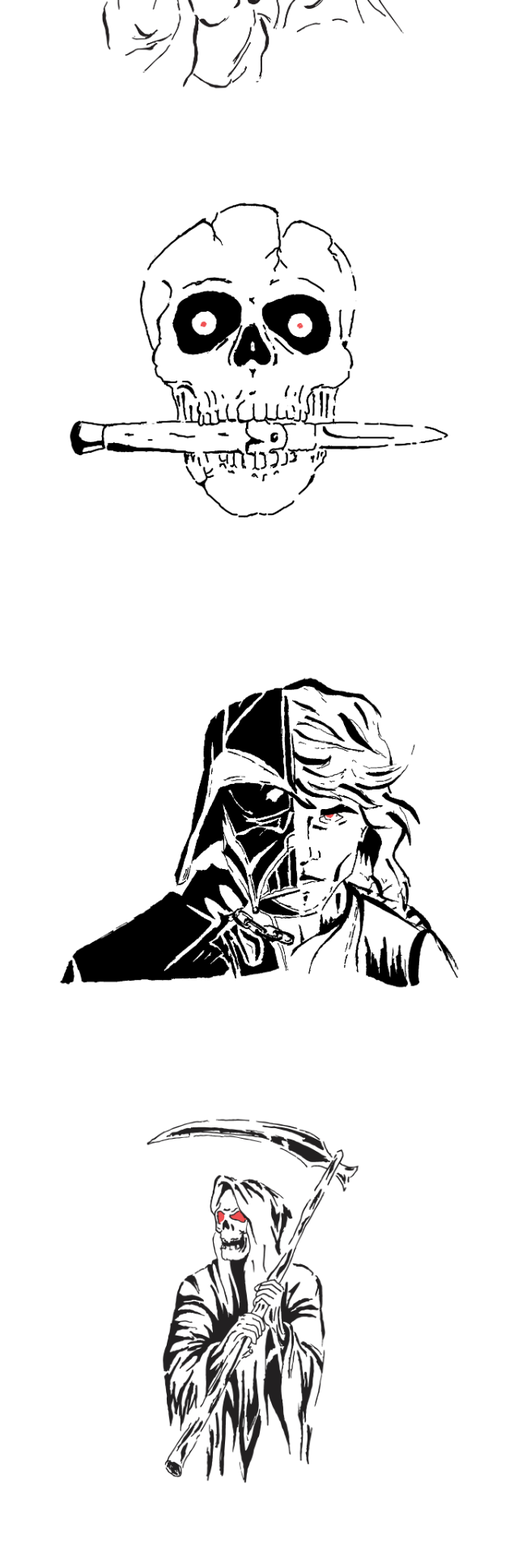
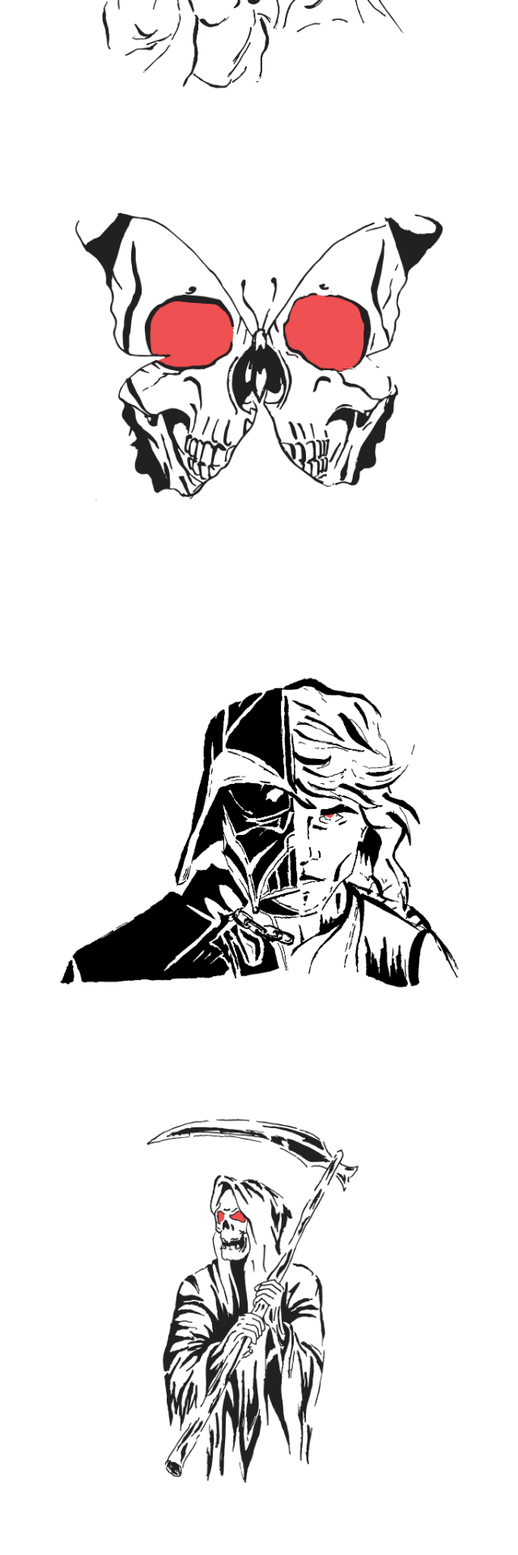
Before and after one commit to gus-quintini/gus-quintini.ca, a Jekyll site: the page built from illus.html, in a window 1280 px wide. Shown: the part 1786-3706 px from the top of the page at 81% size, without its empty margins (349-989 px from the left). Built offline with Jekyll 4.4.1, drawn with Linux system fonts in a browser that asks for light colours.

Commit message:
added more illustrations/trying to fix form

```diff
--- a/about.html
+++ b/about.html
@@ -41,7 +41,7 @@
       </div>
 
       <div class="form">
-        <form id="contact" action="" method="post">
+        <form id="contact" method="post" action="https://formspree.io/contact@gus-quintini.ca">
           <h3>Say Hello!</h3>
           <fieldset>
             <input placeholder="Your name" type="text" required>
@@ -50,7 +50,7 @@
             <input placeholder="Your Email Address" type="email" required>
           </fieldset>
           <fieldset>
-            <input placeholder="Your Web Site (optional)" type="url" required>
+            <input placeholder="Your Web Site (optional)" type="url">
           </fieldset>
           <fieldset>
             <textarea placeholder="Type your message here...." required></textarea>
--- a/illus.html
+++ b/illus.html
@@ -56,7 +56,7 @@
       <div id="grid fix">
         <div class="">
           <div class="blankillus">
-            <div class=""><img class=""src="{{site.baseurl}}/img/skull1.png" alt="Skull holding knife in mouth" /></div>
+            <div class=""><img class=""src="{{site.baseurl}}/img/skull3.png" alt="Illustration of a skull within a butterfly" /></div>
           </div>
         </div>
       </div>
@@ -64,7 +64,7 @@
       <div id="grid fix">
         <div class="">
           <div class="blankillus">
-            <div class=""><img class=""src="{{site.baseurl}}/img/an.png" alt="Skull holding knife in mouth" /></div>
+            <div class=""><img class=""src="{{site.baseurl}}/img/an.png" alt="Illustration of Darth Vader/Anakin" /></div>
           </div>
         </div>
       </div>
@@ -96,6 +96,14 @@
       <div id="grid fix">
         <div class="">
           <div class="blankillus">
+            <div class=""><img class=""src="{{site.baseurl}}/img/skull4.png" alt="Illustration photographer Courtney Townsend" /></div>
+          </div>
+        </div>
+      </div>
+
+      <div id="grid fix">
+        <div class="">
+          <div class="blankillus">
             <div class=""><img class=""src="{{site.baseurl}}/img/samuraijack.png" alt="Illustration of tv show star Samurai Jack" /></div>
           </div>
         </div>
@@ -112,7 +120,31 @@
       <div id="grid fix">
         <div class="">
           <div class="blankillus">
+            <div class=""><img class=""src="{{site.baseurl}}/img/strike.png" alt="An illustration of how I felt during the Ontario College strike of 2017" /></div>
+          </div>
+        </div>
+      </div>
+
+      <div id="grid fix">
+        <div class="">
+          <div class="blankillus">
+            <div class=""><img class=""src="{{site.baseurl}}/img/skull2.png" alt="Illustration of an aboriginal chief skull" /></div>
+          </div>
+        </div>
+      </div>
+
+      <div id="grid fix">
+        <div class="">
+          <div class="blankillus">
             <div class=""><img class=""src="{{site.baseurl}}/img/skateboard.png" alt="Illustration of Gus Quintini on a skateboard being chased by a hand" /></div>
+          </div>
+        </div>
+      </div>
+
+      <div id="grid fix">
+        <div class="">
+          <div class="blankillus">
+            <div class=""><img class=""src="{{site.baseurl}}/img/skull1.png" alt="Skull holding knife in mouth" /></div>
           </div>
         </div>
       </div>
```
Also changed, not shown: img/skull2.png (added), img/skull3.png (added), img/skull4.png (added), img/strike.png (added).
